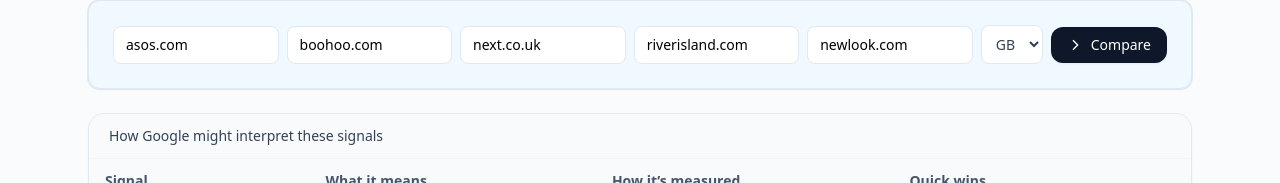
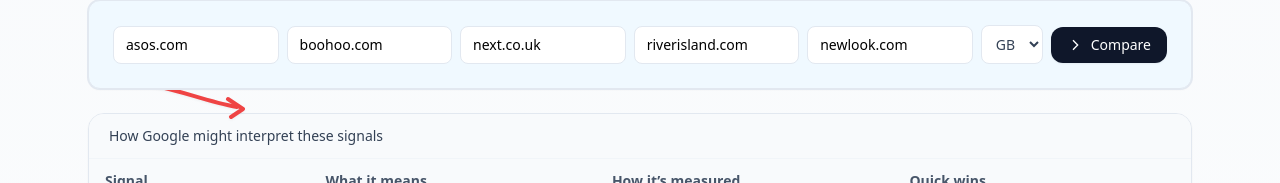
Before and after one commit to carlhendy/tsq-compartpr, a Next.js app: page / in a window 1280 px wide. Shown: the part 256-439 px from the top of the page. Built offline with nearby package versions, Linux system fonts and the light colour scheme.

Commit message:
Add files via upload

```diff
--- a/app/page.tsx
+++ b/app/page.tsx
@@ -146,10 +146,22 @@ const updateDomain = (i: number, v: string) => {
 
   return (
     <main className="min-h-screen bg-gradient-to-b from-slate-50 to-white">
-      {/* Hero */}<section className="mx-auto max-w-6xl px-6 pt-16 pb-6 text-center">
+      {/* Hero */}<section className="mx-auto max-w-6xl px-6 pt-16 pb-6 text-center relative">
         <h1 className="text-4xl font-bold tracking-tight text-slate-900 sm:text-5xl">Compare Google Store Ratings</h1>
             <h2 className="mt-3 text-xl font-medium text-slate-700 text-center">Benchmark Ecommerce Stores by Google’s Public Quality Signals</h2>
             <p className="mx-auto mt-4 max-w-2xl text-base leading-7 text-slate-600 text-center">👉 Compare up to five store websites and review the signals displayed by Google on google.com/storepages.</p>
+            {/* subtle guidance arrow pointing to first input */}
+            <svg
+              aria-hidden="true"
+              className="absolute left-[6%] -bottom-5 hidden md:block text-red-500 drop-shadow-sm"
+              width="120"
+              height="56"
+              viewBox="0 0 120 56"
+            >
+              <path d="M6 6 C 40 10, 70 24, 104 30" fill="none" stroke="currentColor" strokeWidth="4" strokeLinecap="round"/>
+              <polyline points="95,22 110,32 98,40" fill="none" stroke="currentColor" strokeWidth="4" strokeLinecap="round" strokeLinejoin="round"/>
+            </svg>
+
 
         {/* Inputs */}
         <div className="mt-8 rounded-2xl border border-slate-200 bg-sky-50 p-4 shadow-sm backdrop-blur bg-blue-100 p-6 rounded-2xl rounded-2xl ring-1 ring-slate-200 bg-blue-50 rounded-xl p-4">
```
